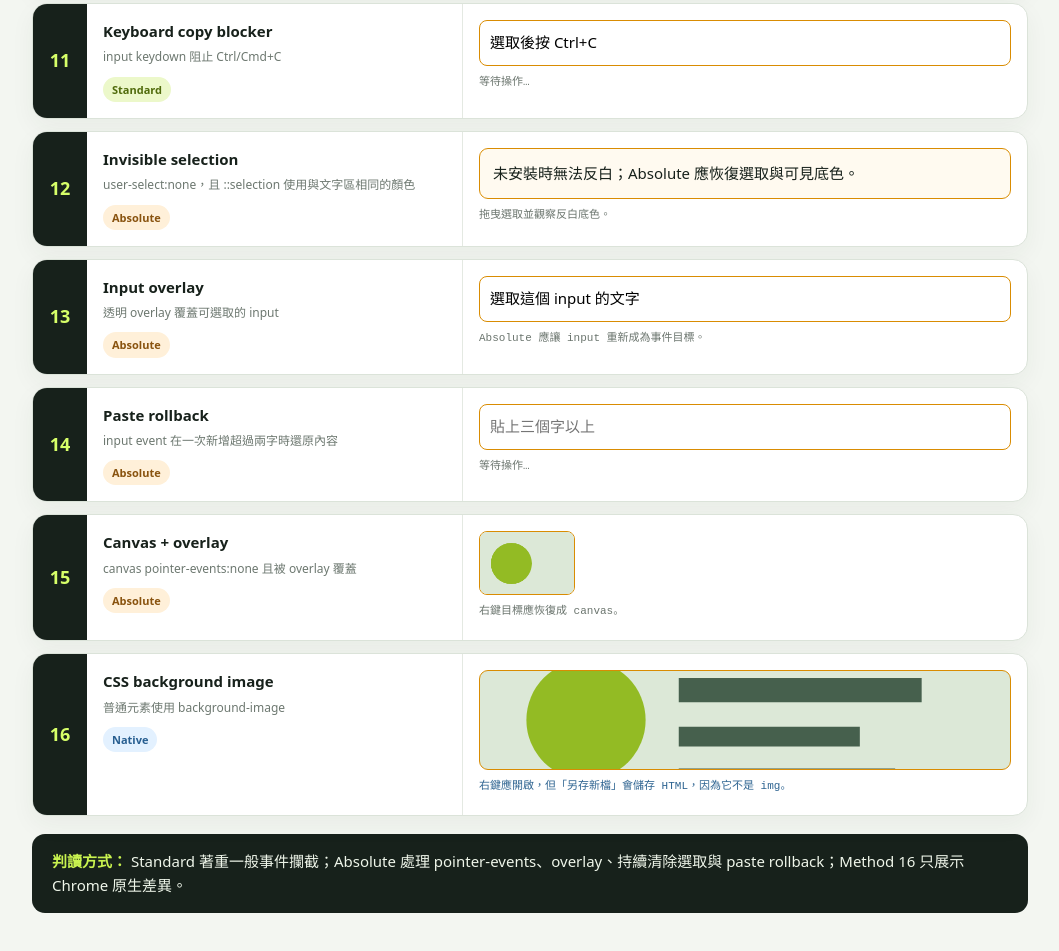
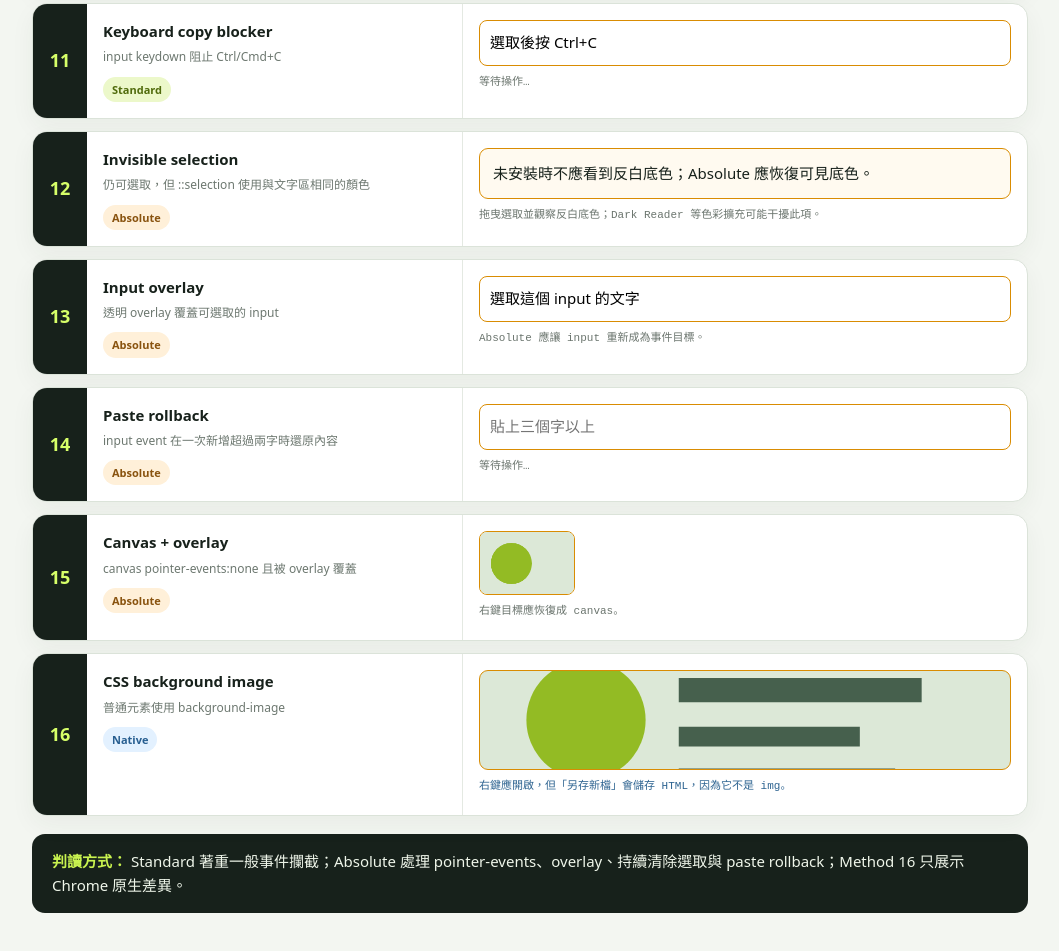
Before and after one commit to allenyllee/monkeyskill-store, a website: page skills/restore-right-click/demo/index.html in a window 1280 px wide. Shown: the part 1531-2482 px from the top of the page, without its empty margins (110-1169 px from the left). Drawn offline with Linux system fonts and the light colour scheme.

Commit message:
Document selection color extension interference

```diff
--- a/skills/restore-right-click/demo/index.html
+++ b/skills/restore-right-click/demo/index.html
@@ -130,8 +130,8 @@
 
       <section class="case" id="method-12">
         <div class="number">12</div>
-        <div class="description"><h2>Invisible selection</h2><p>user-select:none，且 ::selection 使用與文字區相同的顏色</p><span class="mode absolute">Absolute</span></div>
-        <div class="fixture"><div class="target no-select"><span>未安裝時無法反白；Absolute 應恢復選取與可見底色。</span></div><p id="result-12" class="result">拖曳選取並觀察反白底色。</p></div>
+        <div class="description"><h2>Invisible selection</h2><p>仍可選取，但 ::selection 使用與文字區相同的顏色</p><span class="mode absolute">Absolute</span></div>
+        <div class="fixture"><div class="target"><span>未安裝時不應看到反白底色；Absolute 應恢復可見底色。</span></div><p id="result-12" class="result">拖曳選取並觀察反白底色；Dark Reader 等色彩擴充可能干擾此項。</p></div>
       </section>
 
       <section class="case" id="method-13">
```
Also changed, not shown: test/build.test.js (+2 -1 lines).
